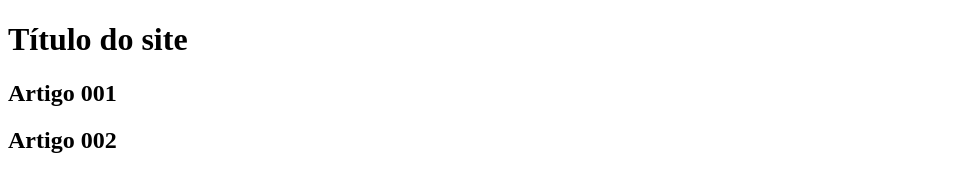
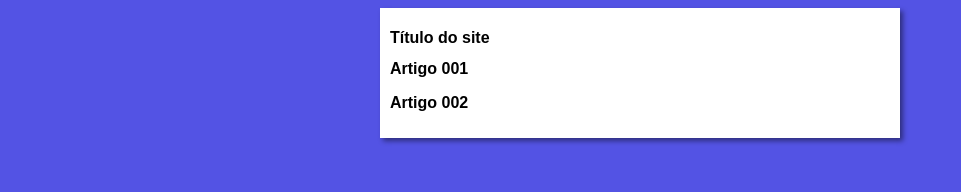
Before and after one commit to cicerohr/projeto-site, a plain HTML site: page index.html in a window 1280 px wide. Shown: the whole page, without its empty margins (0-961 px from the left). Drawn offline with Linux system fonts and the light colour scheme.

Commit message:
iniciei o desing

```diff
--- /dev/null
+++ b/estilo/style.css
@@ -0,0 +1,16 @@
+* {
+    font-family: Arial, Helvetica, sans-serif;
+    font-size: 16px;
+}
+
+body {
+    background-color: rgb(83, 83, 228);
+}
+
+main {
+    background-color: white;
+    width: 500px;
+    margin: auto;
+    padding: 10px;
+    box-shadow: 3px 3px 5px rgba(0, 0, 0, 0.452);
+}
--- a/index.html
+++ b/index.html
@@ -3,6 +3,7 @@
 <head>
     <meta charset="UTF-8">
     <meta name="viewport" content="width=device-width, initial-scale=1.0">
+    <link rel="stylesheet" href="estilo/style.css">
     <title>Título do Site</title>
 </head>
 <body>
```
